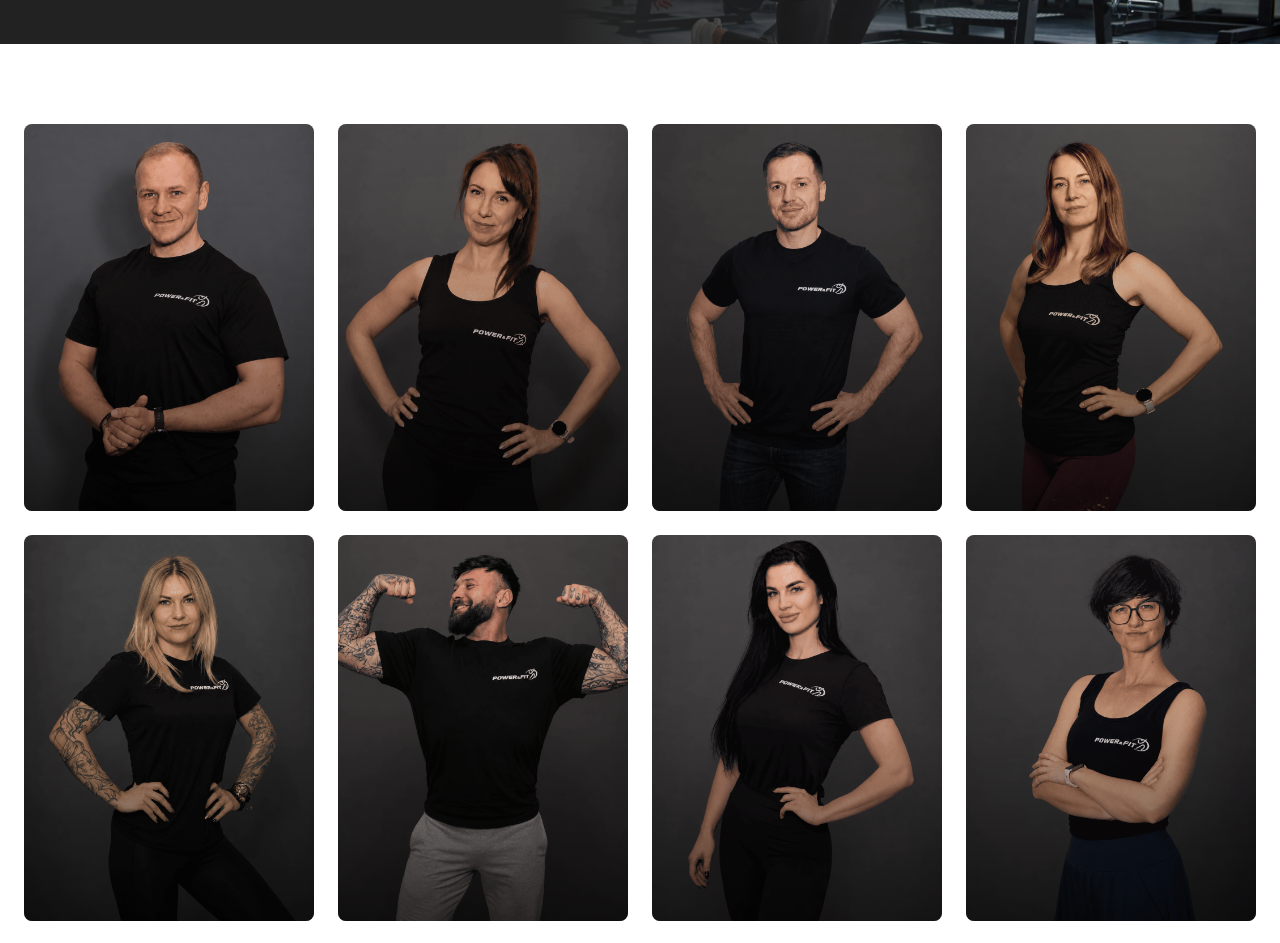
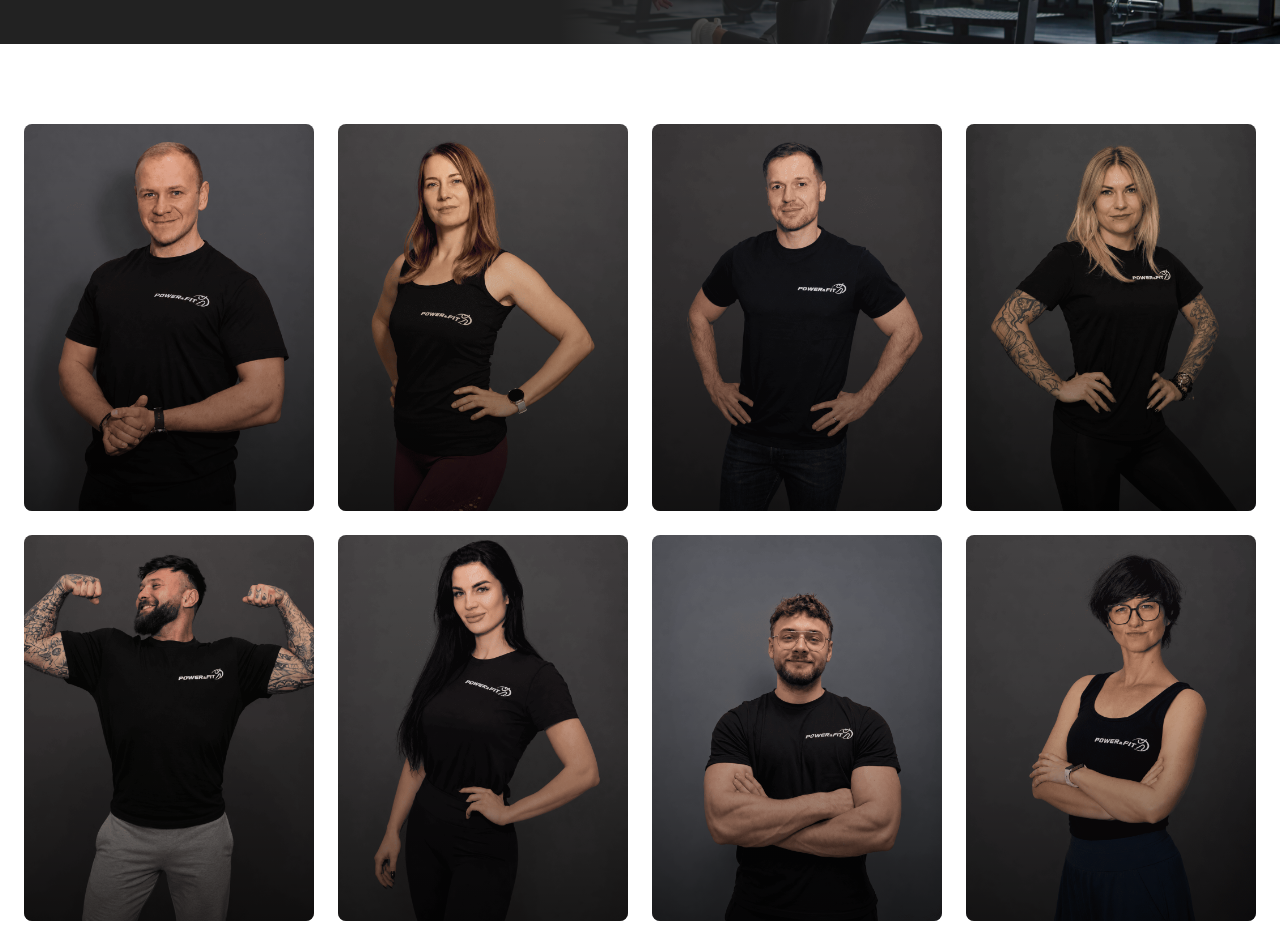
Before and after one commit to Szorcu/powerfit, a Next.js app: page /trenerzy in a window 1280 px wide. Shown: the part 340-1283 px from the top of the page. Built offline with nearby package versions, Linux system fonts and the light colour scheme.

Commit message:
Removed trainer

```diff
--- a/src/consts/trainers.ts
+++ b/src/consts/trainers.ts
@@ -5,20 +5,6 @@ export const TRAINERS = [
     description:
       "Fizjoterapeuta oraz trener medyczny z międzynarodowym certyfikatem MTT; prowadzi medyczne treningi personalne, zajęcia fitness, masaże, terapię manualną oraz akupunkturę, zajmuje się także analizą wyników badań diagnostycznych i laboratoryjnych.",
     classes: ["Stretching zdrowego kręgosłupa"],
-  },
-  {
-    img: "trainer-anna.png",
-    name: "Anna Sulewska",
-    description:
-      "Instruktorka fitness oraz trenerka personalna; prowadzi zajęcia ukierunkowane na redukcję tkanki tłuszczowej i poprawę kondycji, oraz treningi personalne z naciskiem na naukę prawidłowych wzorców ruchowych.",
-    classes: ["Step cardio"],
-  },
-  {
-    img: "trainer-lukasz.png",
-    name: "Łukasz Grodzki",
-    description:
-      "Trener specjalizujący się w treningu siłowym i wytrzymałościowym; posiada wieloletnie doświadczenie w pracy trenerskiej, prowadzi zajęcia grupowe i treningi personalne, a wcześniej trenował judo i bierze udział w zawodach biegowych.",
-    classes: ["Full body workout", "Power Training"],
   },
   {
     img: "trainer-dominika.png",
@@ -34,6 +20,13 @@ export const TRAINERS = [
       "Siła i progres",
       "Turbo spalanie",
     ],
+  },
+  {
+    img: "trainer-lukasz.png",
+    name: "Łukasz Grodzki",
+    description:
+      "Trener specjalizujący się w treningu siłowym i wytrzymałościowym; posiada wieloletnie doświadczenie w pracy trenerskiej, prowadzi zajęcia grupowe i treningi personalne, a wcześniej trenował judo i bierze udział w zawodach biegowych.",
+    classes: ["Full body workout", "Power Training"],
   },
   {
     img: "trainer-patrycja.png",
@@ -64,6 +57,13 @@ export const TRAINERS = [
     ],
   },
   {
+    img: "trainer-krystian.png",
+    name: "Krystian Krupiński",
+    description:
+      "Trener personalny oraz trener dyżurny odpowiedzialny za pomoc ćwiczącym i nadzór nad porządkiem na siłowni; magister wychowania fizycznego, certyfikowany trener personalny, specjalizuje się w trójboju siłowym, treningach siłowych, zajęciach fitness oraz treningach obwodowych, posiada doświadczenie jako zawodnik i medalista sportów sylwetkowych oraz prowadzi treningi ukierunkowane na rozwój siły, poprawę sylwetki i redukcję tkanki tłuszczowej.",
+    classes: ["Obwodowy Power"],
+  },
+  {
     img: "trainer-asia.png",
     name: "Joanna Przydacz",
     description:
@@ -71,11 +71,11 @@ export const TRAINERS = [
     classes: ["Pilates"],
   },
   {
-    img: "trainer-krystian.png",
-    name: "Krystian Krupiński",
+    img: "trainer-alan.png",
+    name: "Alan Ahmad",
     description:
-      "Trener personalny oraz trener dyżurny odpowiedzialny za pomoc ćwiczącym i nadzór nad porządkiem na siłowni; magister wychowania fizycznego, certyfikowany trener personalny, specjalizuje się w trójboju siłowym, treningach siłowych, zajęciach fitness oraz treningach obwodowych, posiada doświadczenie jako zawodnik i medalista sportów sylwetkowych oraz prowadzi treningi ukierunkowane na rozwój siły, poprawę sylwetki i redukcję tkanki tłuszczowej.",
-    classes: ["Obwodowy Power"],
+      "Trener personalny z wieloletnim doświadczeniem; specjalizuje się w treningach siłowych, eksplozywnościowych i wytrzymałościowych, prowadzi treningi ukierunkowane na kompleksowy rozwój sprawności fizycznej, z naciskiem na poprawną technikę, bezpieczeństwo oraz progres, pracując z osobami o zróżnicowanych celach i poziomie zaawansowania.",
+    classes: ["Superhero training"],
   },
   {
     img: "trainer-ela.png",
@@ -94,11 +94,4 @@ export const TRAINERS = [
       "Zdrowy kręgosłup",
     ],
   },
-  {
-    img: "trainer-alan.png",
-    name: "Alan Ahmad",
-    description:
-      "Trener personalny z wieloletnim doświadczeniem; specjalizuje się w treningach siłowych, eksplozywnościowych i wytrzymałościowych, prowadzi treningi ukierunkowane na kompleksowy rozwój sprawności fizycznej, z naciskiem na poprawną technikę, bezpieczeństwo oraz progres, pracując z osobami o zróżnicowanych celach i poziomie zaawansowania.",
-    classes: ["Superhero training"],
-  },
 ];
```
Also changed, not shown: public/trainer-anna.png (deleted).
